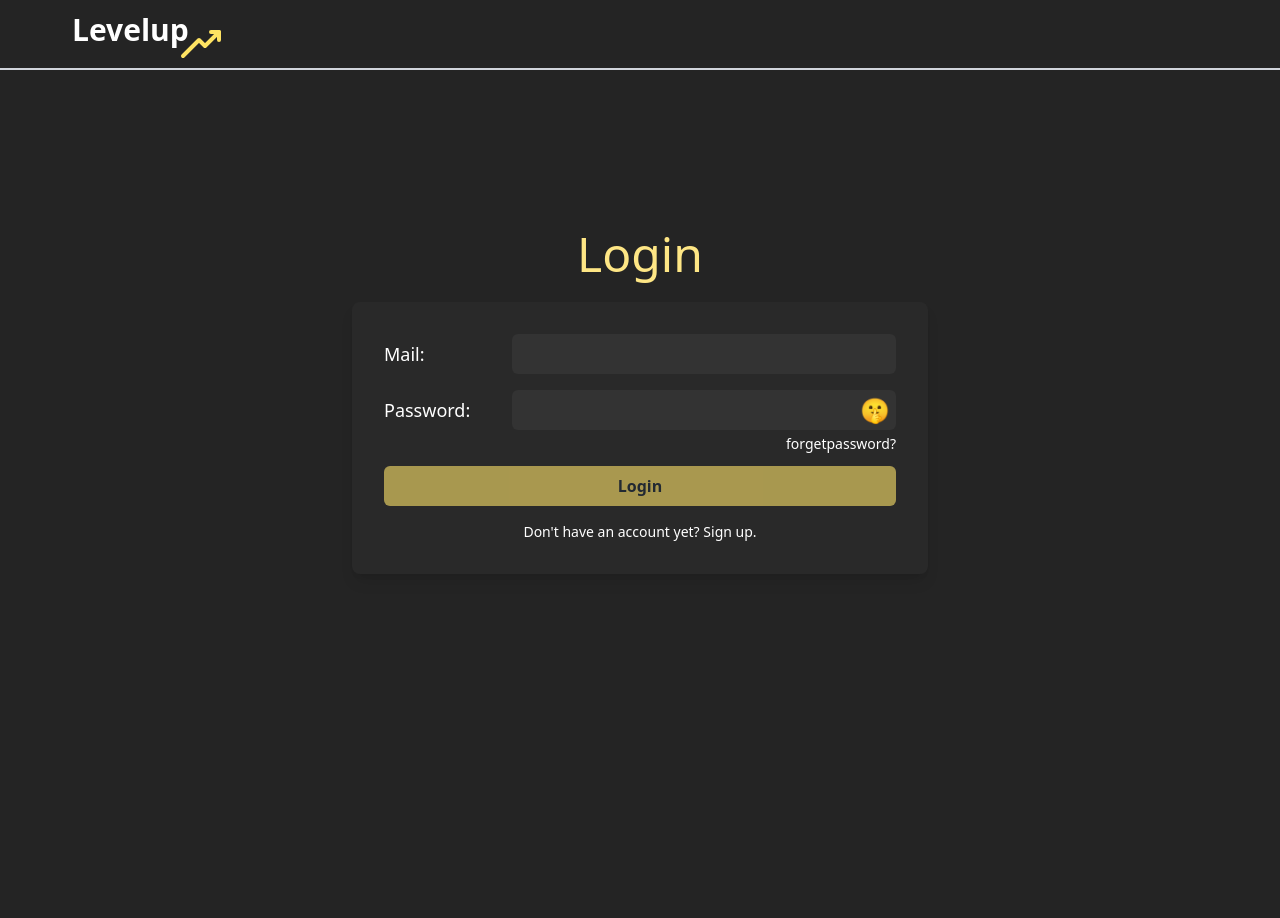
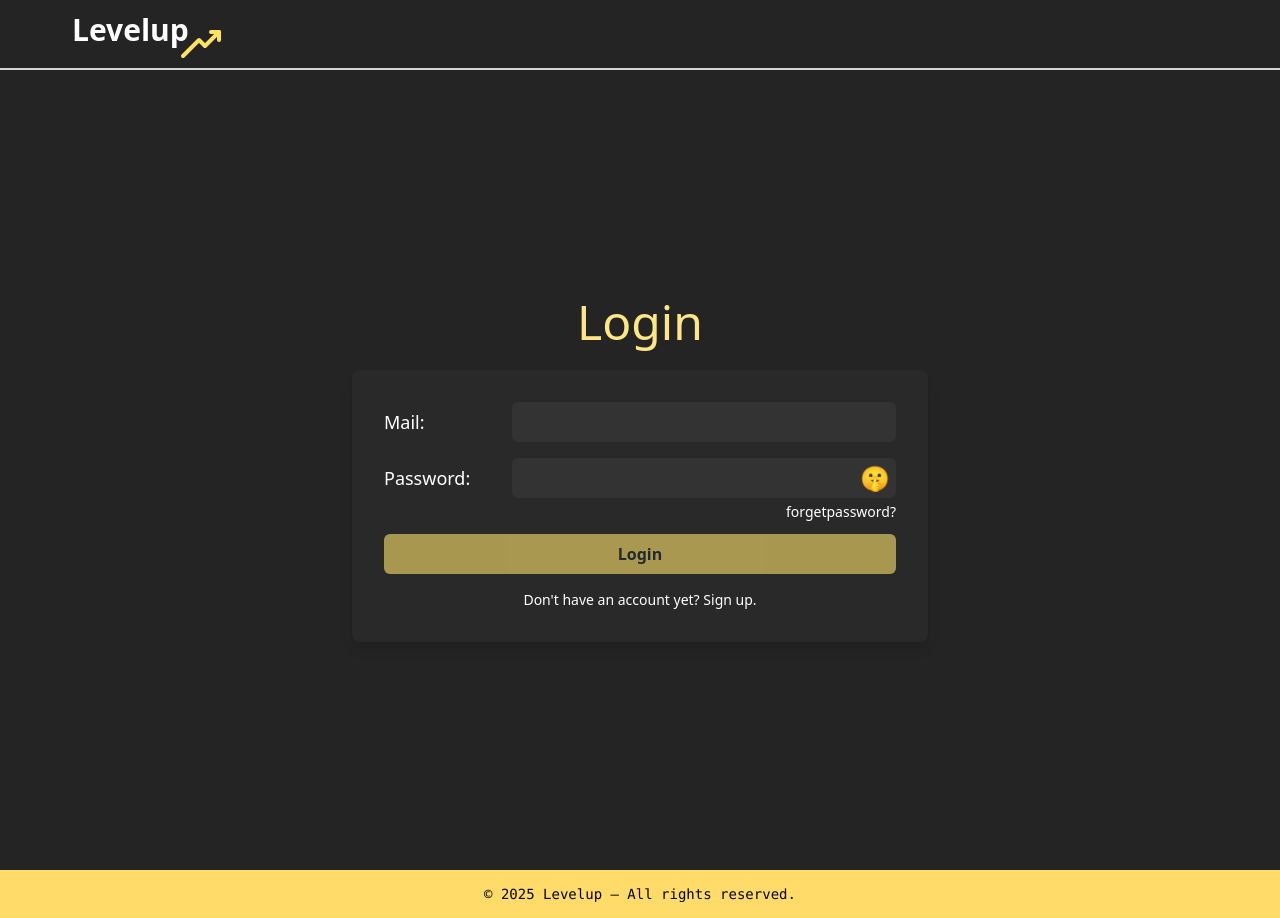
Before and after one commit to sohan-29/levelup, a React app in the folder frontend/: page /login in a window 1280 px wide. Before the commit the page ends 800 px from the top, so only its background shows below. Built offline with nearby package versions, Linux system fonts and the light colour scheme; no server answers; the HTML template or start-up script is replaced by a standard one.

Commit message:
added footer to all pages

```diff
--- a/frontend/src/pages/landingPage.jsx
+++ b/frontend/src/pages/landingPage.jsx
@@ -1,5 +1,6 @@
 import { useNavigate } from 'react-router-dom';
 import Header from '../components/header';
+import Footer from '../components/footer';
 const LandingPage = () => {
     const navigate = useNavigate();
     return (
@@ -10,6 +11,7 @@ const LandingPage = () => {
                 <p className='text-sm mb-8'> Step into a journey where every streak, every effort, and every win builds the foundation of your greatest comeback.</p>
                 <button className='mt-5 text-2xl font-medium p-3 bg-white text-gray-800 rounded-4xl px-5 hover:border-amber-200 border-3 hover:text-gray-800' onClick={()=>navigate("/login")}>Get Started</button>
             </div>
+            <Footer />
         </div>
     );
 }
--- a/frontend/src/pages/login.jsx
+++ b/frontend/src/pages/login.jsx
@@ -3,6 +3,7 @@ import Header from "../components/header";
 import axios from "axios";
 import { toast } from "react-hot-toast";
 import { AuthContext } from "../App";
+import Footer from "../components/footer";
 
 const LoginForm = () => {
     const { authenticated, setAuthenticated } = useContext(AuthContext);
@@ -72,10 +73,11 @@ const LoginPage = () => {
     return (
         <div className="relative flex flex-col items-center min-w-screen min-h-screen bg-[#242424] text-white">
             <Header />
-            <div className="flex flex-col justify-center items-center mt-20">
-                <h1 className="text-4xl md:text-5xl text-amber-200 mt-20 mb-6">Login</h1>
+            <div className="flex flex-col justify-center items-center min-h-screen">
+                <h1 className="text-4xl md:text-5xl text-amber-200 mb-6">Login</h1>
                 <LoginForm />
             </div>
+            <Footer />
         </div>
     );
 };
--- a/frontend/src/pages/signup.jsx
+++ b/frontend/src/pages/signup.jsx
@@ -3,6 +3,7 @@ import Header from "../components/header";
 import axios from "axios";
 import { useNavigate } from "react-router-dom";
 import toast from "react-hot-toast";
+import Footer from "../components/footer";
 
 const SignupForm = () => {
     const [view, setview] = useState("🤫");
@@ -81,10 +82,11 @@ const SignupPage = () => {
     return (
         <div className="relative flex flex-col items-center min-w-screen min-h-screen bg-[#242424] text-white">
             <Header />
-            <div className="flex flex-col justify-center items-center mt-20">
-                <h1 className="text-4xl md:text-5xl text-amber-200 mt-20 mb-6">Signup</h1>
+            <div className="flex flex-col justify-center items-center min-h-screen">
+                <h1 className="text-4xl md:text-5xl text-amber-200 mb-6">Signup</h1>
                 <SignupForm />
             </div>
+            <Footer />
         </div>
     );
 };
```
